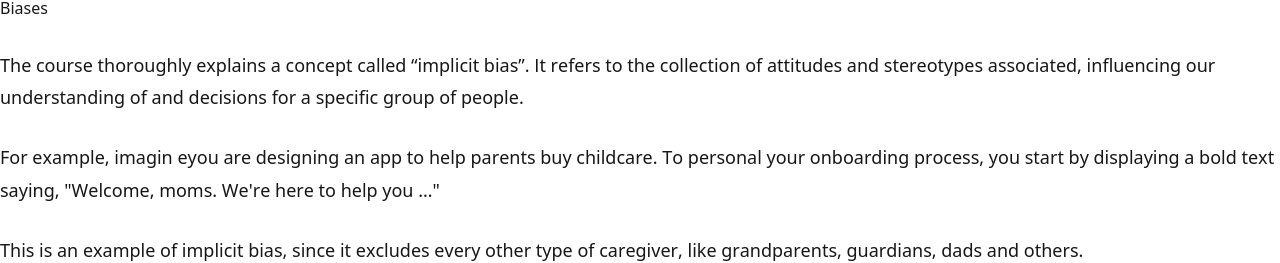
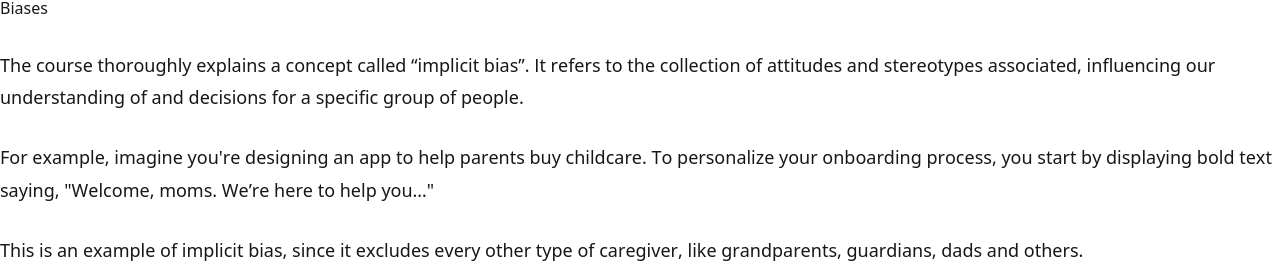
Before and after one commit to Pudge1996/NEXT.LRD.IM, a Next.js app: page /blog/posts/2024-05-04-en in a window 1280 px wide. Shown: the part 3835-4098 px from the top of the page. Built offline with nearby package versions, Linux system fonts and the light colour scheme.

Commit message:
Update 2024-05-04-en.mdx

```diff
--- a/pages/blog/posts/2024-05-04-en.mdx
+++ b/pages/blog/posts/2024-05-04-en.mdx
@@ -79,7 +79,7 @@ Although I am not fond of these types of designs, these seem to really help comp
 
 The course thoroughly explains a concept called “implicit bias”. It refers to the collection of attitudes and stereotypes associated, influencing our understanding of and decisions for a specific group of people.
 
-For example, imagin eyou are designing an app to help parents buy childcare. To personal your onboarding process, you start by displaying a bold text saying, "Welcome, moms. We're here to help you …"
+For example, imagine you're designing an app to help parents buy childcare. To personalize your onboarding process, you start by displaying bold text saying, "Welcome, moms. We’re here to help you…"
 
 This is an example of implicit bias, since it excludes every other type of caregiver, like grandparents, guardians, dads and others.
 
```
